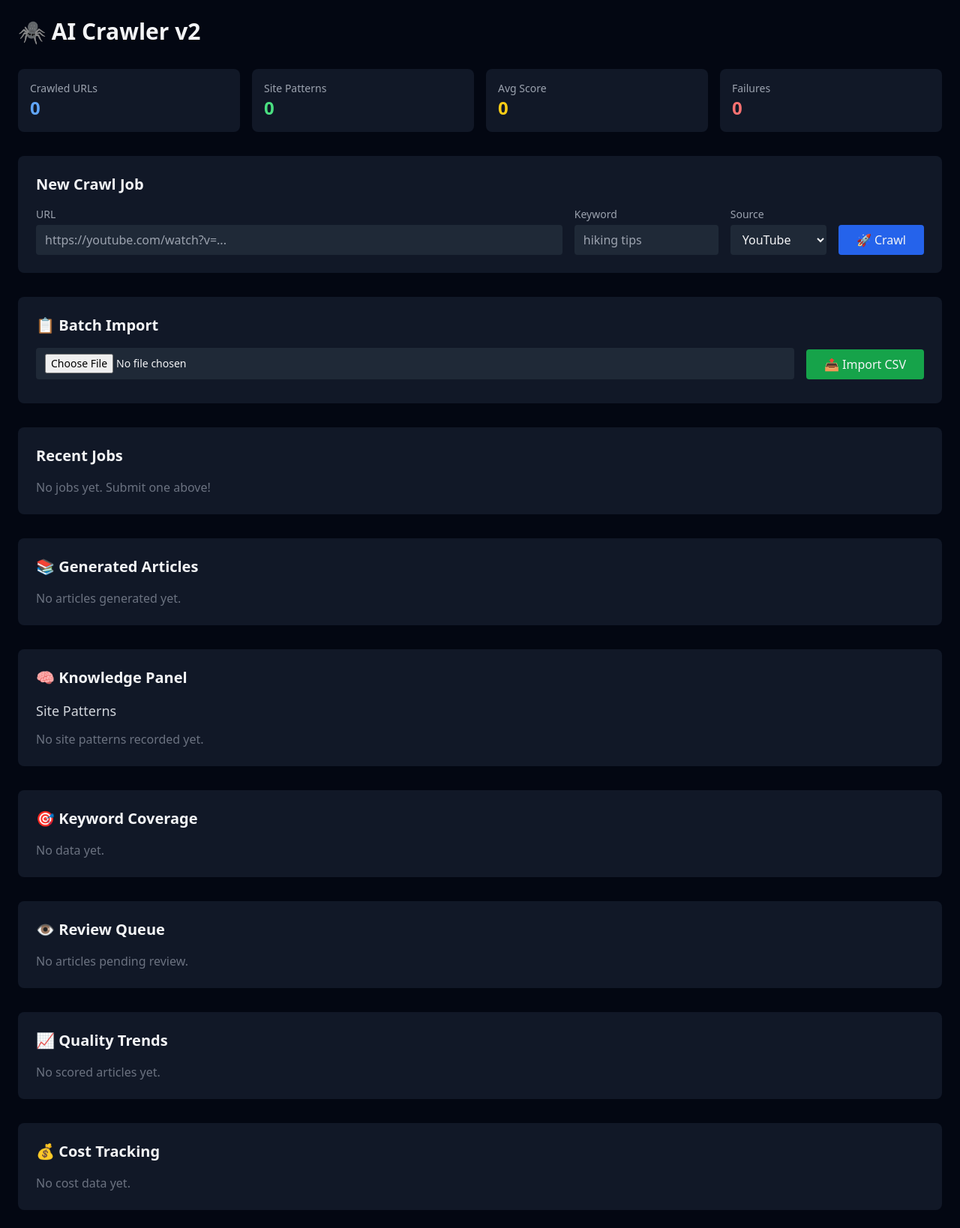
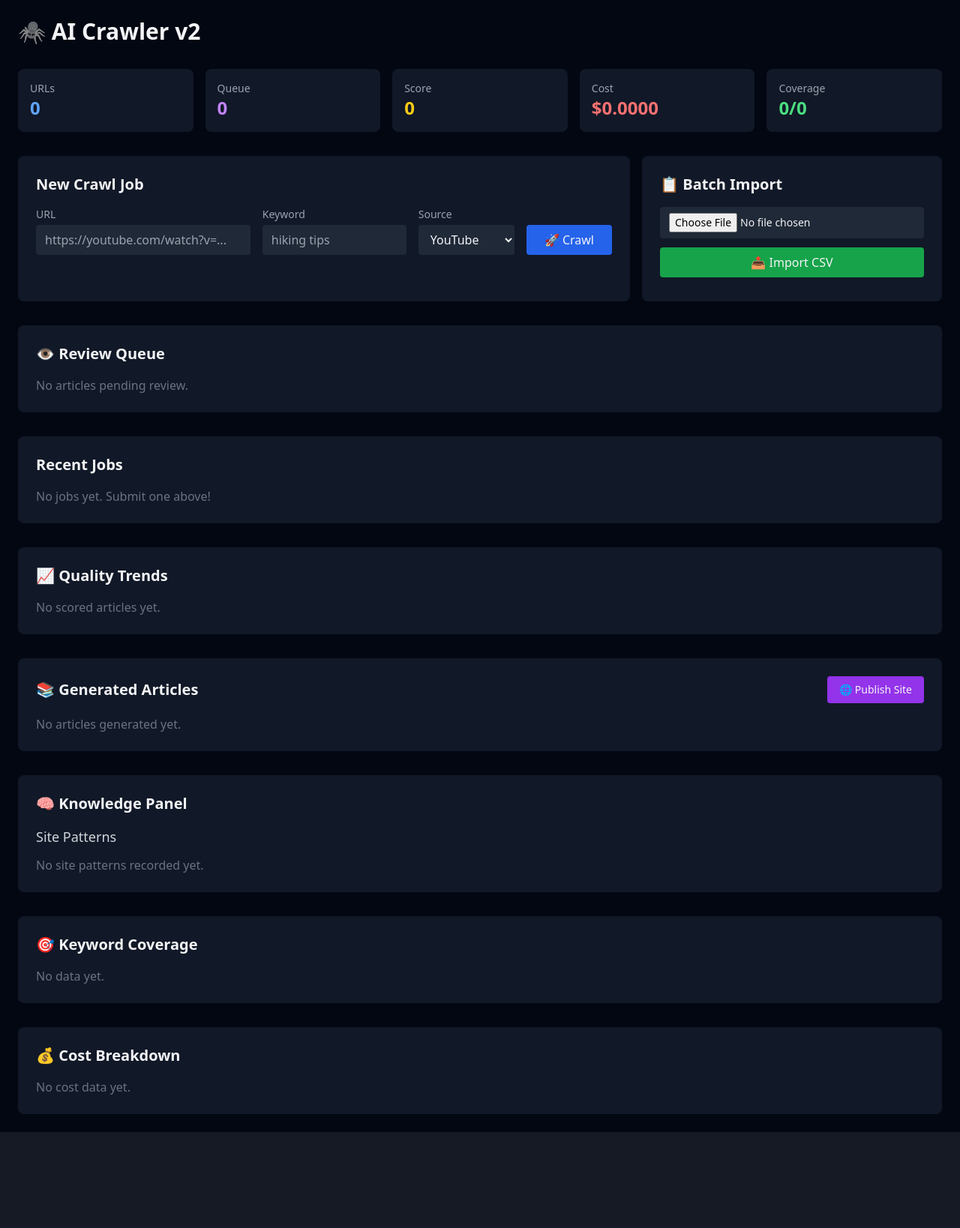
Before and after one commit to lennney/crawlweaver, a FastAPI app: page / in a window 1280 px wide. Shown: the whole page at 75% size. After the commit the page ends 1510 px from the top, so only its background shows below. Run offline with FastAPI, Linux system fonts and the light colour scheme; some libraries are stand-ins or nearby versions.

Commit message:
feat: dashboard final integration with publish button + 5 stat cards (Task 6)

```diff
--- a/web/api.py
+++ b/web/api.py
@@ -38,19 +38,35 @@ async def stats():
         data = {}
 
     urls_count = len(data.get("crawled_urls", []))
-    patterns_count = len(data.get("site_patterns", {}))
     prompt_stats = data.get("prompt_stats", {})
     avg_score = 0.0
     if prompt_stats:
         scores = [s.get("avg_score", 0) for s in prompt_stats.values() if s.get("count", 0) > 0]
         avg_score = sum(scores) / len(scores) if scores else 0
-    failures_count = len(data.get("failure_log", []))
+
+    # Cost stats
+    article_costs = data.get("article_costs", [])
+    total_cost = sum(a.get("total_cost_usd", 0) for a in article_costs)
+
+    # Coverage stats
+    coverage = data.get("keyword_coverage", {})
+    covered_count = sum(1 for v in coverage.values() if v.get("covered"))
+
+    # Queue stats (try to get from task queue)
+    queue_pending = 0
+    try:
+        tq = get_queue()
+        q_stats = tq.stats()
+        queue_pending = q_stats.get("pending", 0) + q_stats.get("running", 0)
+    except Exception:
+        pass
 
     cards = [
-        ("Crawled URLs", str(urls_count), "text-blue-400"),
-        ("Site Patterns", str(patterns_count), "text-green-400"),
-        ("Avg Score", f"{avg_score:.0f}", "text-yellow-400"),
-        ("Failures", str(failures_count), "text-red-400"),
+        ("URLs", str(urls_count), "text-blue-400"),
+        ("Queue", str(queue_pending), "text-purple-400"),
+        ("Score", f"{avg_score:.0f}", "text-yellow-400"),
+        ("Cost", f"${total_cost:.4f}", "text-red-400"),
+        ("Coverage", f"{covered_count}/{len(coverage)}", "text-green-400"),
     ]
     html = ""
     for label, value, color in cards:
@@ -327,6 +343,16 @@ async def quality_trends():
     return HTMLResponse(svg)
 
 
+@router.post("/publish")
+async def publish_site():
+    """Generate static site from published articles."""
+    from publisher import generate_site
+    site_dir = DATA_DIR / "site"
+    generate_site(DATA_DIR / "output", site_dir, title="AI Content Hub")
+    count = len(list(site_dir.glob("*.html"))) - 1  # exclude index
+    return HTMLResponse(f'<span class="text-green-400">✅ Site generated: {count} articles + index + RSS</span>')
+
+
 @router.get("/coverage")
 async def get_coverage():
     """HTMX: return keyword coverage HTML panel."""
--- a/web/templates/dashboard.html
+++ b/web/templates/dashboard.html
@@ -3,14 +3,15 @@
 <div class="max-w-7xl mx-auto p-6">
     <h1 class="text-3xl font-bold mb-8">🕷️ AI Crawler v2</h1>
 
-    <!-- Stats Cards -->
+    <!-- Stats Cards: 5 cards (URLs, Queue, Score, Cost, Coverage) -->
     <div id="stats" hx-get="/api/stats" hx-trigger="load" hx-swap="innerHTML"
-         class="grid grid-cols-4 gap-4 mb-8">
+         class="grid grid-cols-5 gap-4 mb-8">
         <div class="bg-gray-900 rounded-lg p-4"><div class="text-gray-400 text-sm">Loading...</div></div>
     </div>
 
-    <!-- New Job Form -->
-    <div class="bg-gray-900 rounded-lg p-6 mb-8">
+    <!-- New Job Form + Batch Import -->
+    <div class="grid grid-cols-3 gap-4 mb-8">
+        <div class="col-span-2 bg-gray-900 rounded-lg p-6">
             <h2 class="text-xl font-semibold mb-4">New Crawl Job</h2>
             <form hx-post="/api/jobs" hx-swap="none" class="flex gap-4 items-end flex-wrap">
                 <div class="flex-1 min-w-[200px]">
@@ -36,24 +37,29 @@
                 </button>
             </form>
         </div>
-
-    <!-- Batch Import -->
-    <div class="bg-gray-900 rounded-lg p-6 mb-8">
+        <div class="bg-gray-900 rounded-lg p-6">
             <h2 class="text-xl font-semibold mb-4">📋 Batch Import</h2>
             <form hx-post="/api/batch" hx-encoding="multipart/form-data"
-              hx-target="#batch-result" class="flex gap-4 items-end">
-            <div class="flex-1">
+                  hx-target="#batch-result" class="flex flex-col gap-3">
                 <input name="file" type="file" accept=".csv"
                        class="w-full bg-gray-800 rounded px-3 py-2 text-gray-100 text-sm">
-            </div>
                 <button type="submit" class="bg-green-600 hover:bg-green-700 rounded px-6 py-2 font-medium">
                     📤 Import CSV
                 </button>
             </form>
             <div id="batch-result" class="mt-2 text-sm"></div>
         </div>
+    </div>
 
-    <!-- Jobs Table -->
+    <!-- Review Queue -->
+    <div class="bg-gray-900 rounded-lg p-6 mb-8">
+        <h2 class="text-xl font-semibold mb-4">👁️ Review Queue</h2>
+        <div hx-get="/api/review" hx-trigger="load, every 5s" hx-swap="innerHTML" id="review-queue">
+            <p class="text-gray-500">Loading...</p>
+        </div>
+    </div>
+
+    <!-- Recent Jobs -->
     <div class="bg-gray-900 rounded-lg p-6 mb-8">
         <h2 class="text-xl font-semibold mb-4">Recent Jobs</h2>
         <div hx-get="/api/jobs" hx-trigger="load, every 10s" hx-swap="innerHTML" id="jobs-table">
@@ -61,16 +67,31 @@
         </div>
     </div>
 
-    <!-- Articles -->
+    <!-- Quality Trends -->
     <div class="bg-gray-900 rounded-lg p-6 mb-8">
-        <h2 class="text-xl font-semibold mb-4">📚 Generated Articles</h2>
+        <h2 class="text-xl font-semibold mb-4">📈 Quality Trends</h2>
+        <div hx-get="/api/trends" hx-trigger="load" hx-swap="innerHTML" id="trends-chart">
+            <p class="text-gray-500">Loading...</p>
+        </div>
+    </div>
+
+    <!-- Generated Articles + Publish Button -->
+    <div class="bg-gray-900 rounded-lg p-6 mb-8">
+        <div class="flex items-center justify-between mb-4">
+            <h2 class="text-xl font-semibold">📚 Generated Articles</h2>
+            <button hx-post="/api/publish" hx-swap="innerHTML" hx-target="#publish-result"
+                    class="bg-purple-600 hover:bg-purple-700 rounded px-4 py-2 font-medium text-sm">
+                🌐 Publish Site
+            </button>
+        </div>
+        <div id="publish-result" class="mb-3 text-sm"></div>
         <div hx-get="/api/articles" hx-trigger="load" hx-swap="innerHTML" id="articles-list">
             <p class="text-gray-500">Loading...</p>
         </div>
     </div>
 
-    <!-- Knowledge Panel -->
-    <div class="bg-gray-900 rounded-lg p-6">
+    <!-- Knowledge Panel (Site Patterns) -->
+    <div class="bg-gray-900 rounded-lg p-6 mb-8">
         <h2 class="text-xl font-semibold mb-4">🧠 Knowledge Panel</h2>
         <div id="knowledge-panel">
             <h3 class="text-lg font-medium text-gray-300 mb-3">Site Patterns</h3>
@@ -81,32 +102,16 @@
     </div>
 
     <!-- Keyword Coverage -->
-    <div class="bg-gray-900 rounded-lg p-6 mt-8">
+    <div class="bg-gray-900 rounded-lg p-6 mb-8">
         <h2 class="text-xl font-semibold mb-4">🎯 Keyword Coverage</h2>
         <div hx-get="/api/coverage" hx-trigger="load" hx-swap="innerHTML" id="coverage-panel">
             <p class="text-gray-500">Loading...</p>
         </div>
     </div>
 
-    <!-- Review Queue -->
-    <div class="bg-gray-900 rounded-lg p-6 mt-8">
-        <h2 class="text-xl font-semibold mb-4">👁️ Review Queue</h2>
-        <div hx-get="/api/review" hx-trigger="load, every 5s" hx-swap="innerHTML" id="review-queue">
-            <p class="text-gray-500">Loading...</p>
-        </div>
-    </div>
-
-    <!-- Quality Trends -->
-    <div class="bg-gray-900 rounded-lg p-6 mt-8">
-        <h2 class="text-xl font-semibold mb-4">📈 Quality Trends</h2>
-        <div hx-get="/api/trends" hx-trigger="load" hx-swap="innerHTML" id="trends-chart">
-            <p class="text-gray-500">Loading...</p>
-        </div>
-    </div>
-
-    <!-- Cost Panel -->
-    <div class="bg-gray-900 rounded-lg p-6 mt-8">
-        <h2 class="text-xl font-semibold mb-4">💰 Cost Tracking</h2>
+    <!-- Cost Breakdown -->
+    <div class="bg-gray-900 rounded-lg p-6">
+        <h2 class="text-xl font-semibold mb-4">💰 Cost Breakdown</h2>
         <div hx-get="/api/costs" hx-trigger="load" hx-swap="innerHTML" id="cost-panel">
             <p class="text-gray-500">Loading...</p>
         </div>
```
Also changed, not shown: tests/test_web.py (+27 -0 lines). Lines whose indentation alone changed are shown as unchanged.
